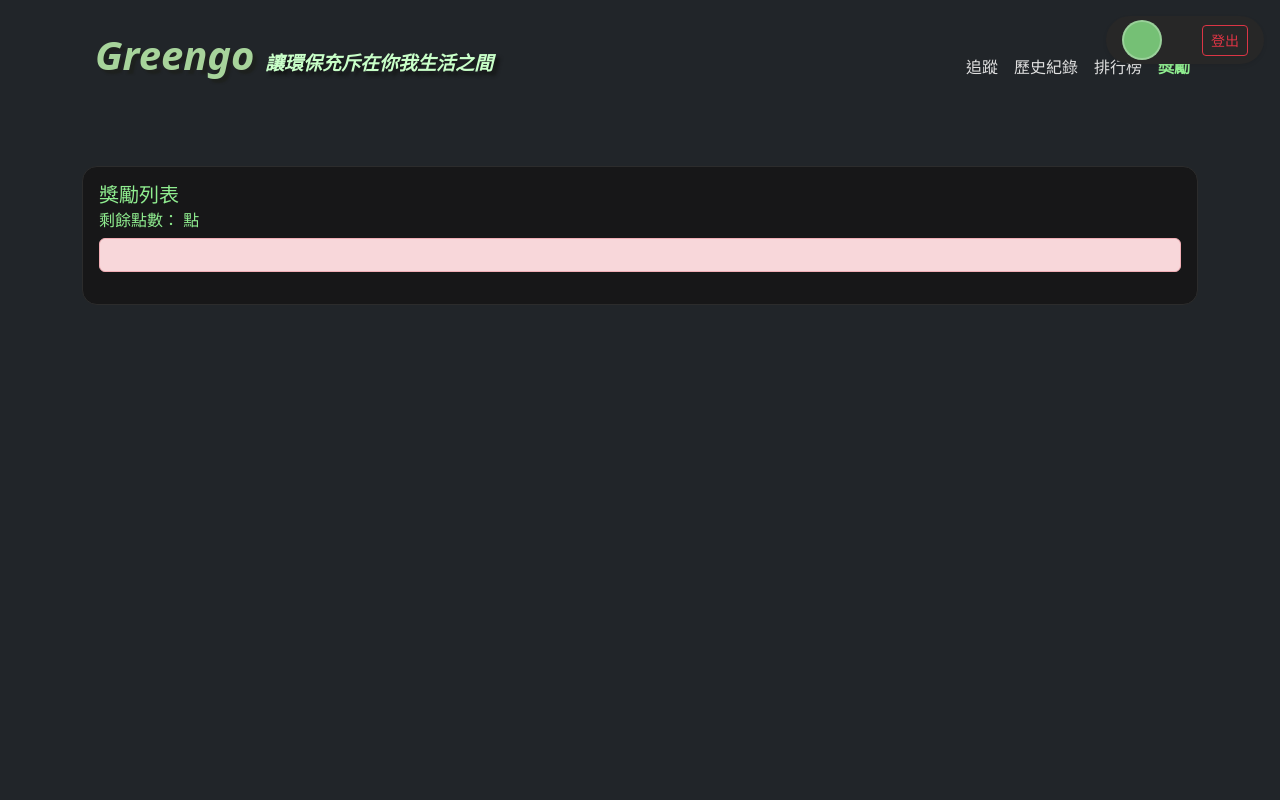
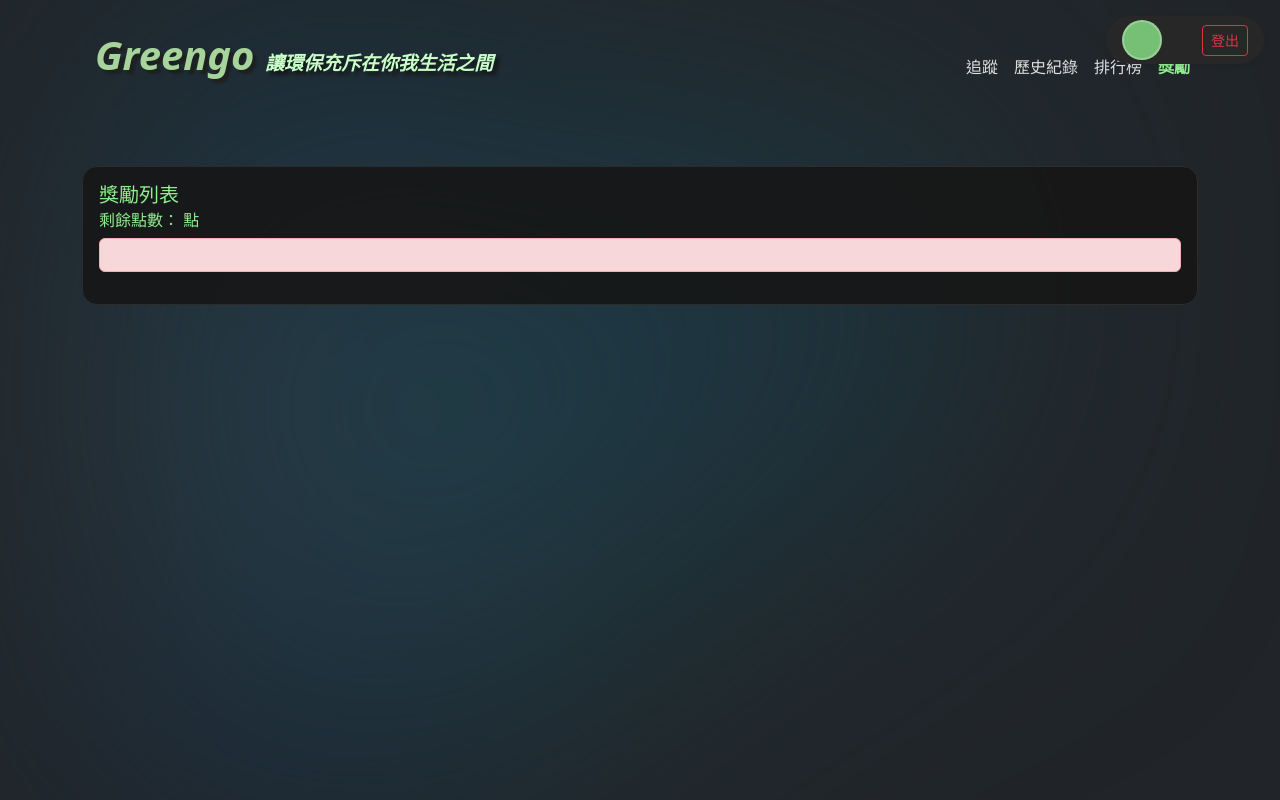
Before and after one commit to DCYOYO/GreenGo, a PHP site: page /pages/html/rewards.html in a window 1280 px wide. Run offline with PHP 8.4, Linux system fonts and the light colour scheme.

Commit message:
CSS blobs bbbbbbbbbbbb ya

```diff
--- a/assets/css/style.css
+++ b/assets/css/style.css
@@ -172,6 +172,7 @@ body {
 }
 
 /***--------------------------------------history--------------------------------------***/
+
 .hist-record-container {
   display: flex;
   flex-wrap: wrap;
@@ -284,6 +285,80 @@ body {
   border-radius: 10px 10px 0 0;
 }
 
+/* * {
+  padding: 0;
+  margin: 0;
+  box-sizing: border-box;
+} */
+
+:root {
+  --cr-main-1: #0f3255;
+  --cr-main-2: #2b463a;
+  --cr-1: color-mix(in srgb, var(--cr-main-1), var(--cr-main-2) 20%);
+  --cr-2: color-mix(in srgb, var(--cr-main-1), var(--cr-main-2) 35%);
+  --cr-3: color-mix(in srgb, var(--cr-main-1), var(--cr-main-2) 50%);
+  --cr-4: color-mix(in srgb, var(--cr-main-1), var(--cr-main-2) 65%);
+  --cr-5: color-mix(in srgb, var(--cr-main-1), var(--cr-main-2) 80%);
+}
+
+/* html,body {
+  font-family: 'Poppins', sans-serif;
+  height: 100%;
+} */
+
+/* body {
+  display: grid;
+  place-content: center;
+  background: whitesmoke;
+} */
+
+.blobs {
+  position: fixed;
+  z-index: -1;
+  top: 0;
+  left: 0;
+  width: 100%;
+  height: 100%;
+  pointer-events: none;
+  filter: blur(140px);
+}
+
+.blob {
+  width: max(240px, 28vw);
+  aspect-ratio: 1;
+  border-radius: 50%;
+  position: absolute;
+  top: 0;
+  left: 0;
+}
+
+.blob:nth-of-type(1) {
+  background: var(--cr-main-1);
+}
+
+.blob:nth-of-type(2) {
+  background: var(--cr-main-2);
+}
+
+.blob:nth-of-type(3) {
+  background: var(--cr-1);
+}
+
+.blob:nth-of-type(4) {
+  background: rgb(82, 80, 80);
+}
+
+.blob:nth-of-type(5) {
+  background: var(--cr-3);
+}
+
+.blob:nth-of-type(6) {
+  background: var(--cr-4);
+}
+
+.blob:nth-of-type(7) {
+  background: var(--cr-2);
+}
 /***--------------------------------------history--------------------------------------***/
 /***--------------------------------------yaaaboy--------------------------------------***/
 .yab {
--- a/assets/js/history.js
+++ b/assets/js/history.js
@@ -0,0 +1,65 @@
+const MIN_SPEED = 0.5
+const MAX_SPEED = 2
+
+function randomNumber(min, max) {
+  return Math.random() * (max - min) + min
+}
+
+class Blob {
+  constructor(el) {
+    this.el = el
+    const boundingRect = this.el.getBoundingClientRect()
+    this.size = boundingRect.width
+    // 隨機初始位置
+    this.initialX = randomNumber(0, window.innerWidth - this.size)
+    this.initialY = randomNumber(0, window.innerHeight - this.size)
+    this.el.style.top = `${this.initialY}px`
+    this.el.style.left = `${this.initialX}px`
+    // 速度
+    this.vx =
+      randomNumber(MIN_SPEED, MAX_SPEED) * (Math.random() > 0.5 ? 1 : -1)
+    this.vy =
+      randomNumber(MIN_SPEED, MAX_SPEED) * (Math.random() > 0.5 ? 1 : -1)
+    this.x = this.initialX
+    this.y = this.initialY
+  }
+
+  update() {
+    this.x += this.vx
+    this.y += this.vy
+    if (this.x >= window.innerWidth - this.size) {
+      this.x = window.innerWidth - this.size
+      this.vx *= -1
+    }
+    if (this.y >= window.innerHeight - this.size) {
+      this.y = window.innerHeight - this.size
+      this.vy *= -1
+    }
+    if (this.x <= 0) {
+      this.x = 0
+      this.vx *= -1
+    }
+    if (this.y <= 0) {
+      this.y = 0
+      this.vy *= -1
+    }
+
+    this.el.style.transform =
+      `translate(${this.x - this.initialX}px, ${this.y - this.initialY
+      }px)`
+  }
+}
+
+function initBlobs() {
+  const blobEls = document.querySelectorAll('.blob')
+  const blobs = Array.from(blobEls).map((blobEl) => new Blob(blobEl))
+
+  function update() {
+    requestAnimationFrame(update)
+    blobs.forEach((blob) => blob.update()
+    )
+  }
+  requestAnimationFrame(update)
+}
+
+initBlobs()
--- a/pages/html/history.html
+++ b/pages/html/history.html
@@ -11,7 +11,10 @@
 </head>
 
 <body class="bg-dark text-light">
-    <nav class="navbar navbar-expand-lg navbar-dark bg-dark">
+<!-- blobs -->
+<div class="blobs"> <div class="blob"></div> <div class="blob"></div> <div class="blob"></div> <div class="blob"></div> <div class="blob"></div> <div class="blob"></div> <div class="blob"></div> </div>
+<!-- blobs -->
+<nav class="navbar navbar-expand-lg navbar-dark ">
         <div class="container mt-3">
             <button onclick="location.href='/tracking'" class="btn btn-link text-decoration-none">
                 <h1 class="mb-4 text-success-emphasis fw-bold">
--- a/pages/html/leaderboard.html
+++ b/pages/html/leaderboard.html
@@ -11,7 +11,10 @@
 </head>
 
 <body class="bg-dark text-light">
-    <nav class="navbar navbar-expand-lg navbar-dark bg-dark">
+<!-- blobs -->
+<div class="blobs"> <div class="blob"></div> <div class="blob"></div> <div class="blob"></div> <div class="blob"></div> <div class="blob"></div> <div class="blob"></div> <div class="blob"></div> </div>
+<!-- blobs -->
+    <nav class="navbar navbar-expand-lg navbar-dark">
         <div class="container mt-3">
             <button onclick="location.href='/tracking'" class="btn btn-link text-decoration-none">
                 <h1 class="mb-4 text-success-emphasis fw-bold">
@@ -79,6 +82,7 @@
     <script src="https://cdn.jsdelivr.net/npm/bootstrap@5.3.2/dist/js/bootstrap.bundle.min.js"></script>
     <script src="/assets/js/common.js"></script>
     <script src="/assets/js/leaderboard.js"></script>
+    <script src="/assets/js/history.js"></script>
 </body>
 
 </html>
--- a/pages/html/rewards.html
+++ b/pages/html/rewards.html
@@ -11,7 +11,10 @@
 </head>
 
 <body class="bg-dark text-light">
-    <nav class="navbar navbar-expand-lg navbar-dark bg-dark">
+<!-- blobs -->
+<div class="blobs"> <div class="blob"></div> <div class="blob"></div> <div class="blob"></div> <div class="blob"></div> <div class="blob"></div> <div class="blob"></div> <div class="blob"></div> </div>
+<!-- blobs -->
+    <nav class="navbar navbar-expand-lg navbar-dark">
         <div class="container mt-3">
             <button onclick="location.href='/tracking'" class="btn btn-link text-decoration-none">
                 <h1 class="mb-4 text-success-emphasis fw-bold">
@@ -73,6 +76,7 @@
     </div>
     <script src="https://cdn.jsdelivr.net/npm/bootstrap@5.3.2/dist/js/bootstrap.bundle.min.js"></script>
     <script src="/assets/js/common.js"></script>
+    <script src="/assets/js/history.js"></script>
     <script src="/assets/js/rewards.js"></script>
 </body>
 
```
